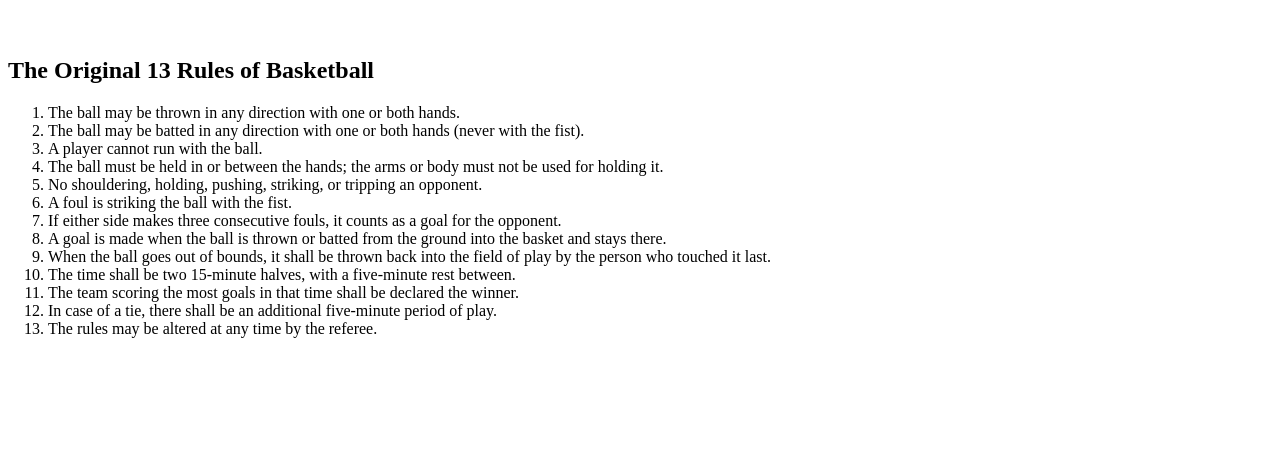
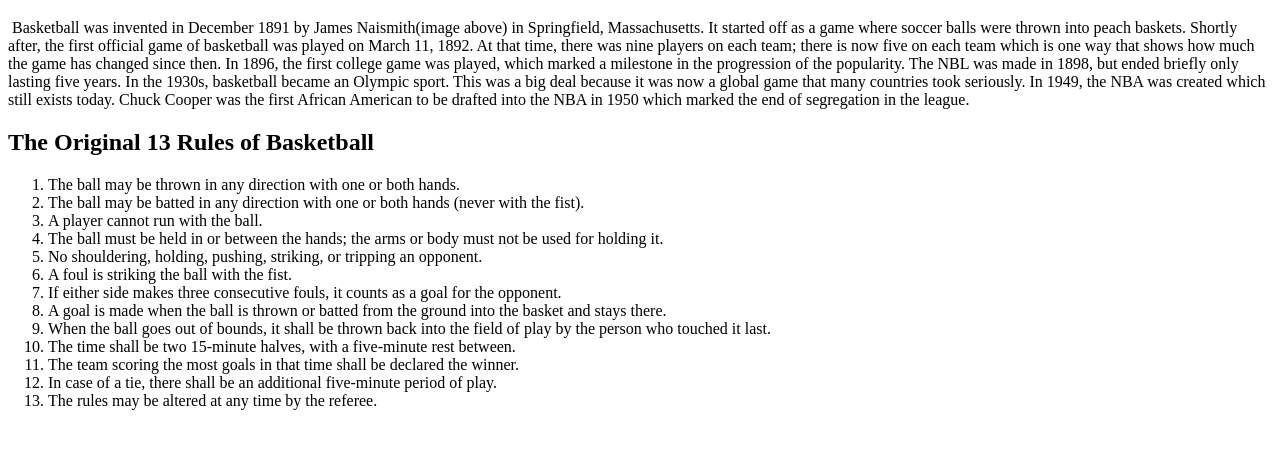
Before and after one commit to ka5haun/The-History-of-Basketball, a plain HTML site: page index.html in a window 1280 px wide. Shown: the part 61-510 px from the top of the page. Drawn offline with Linux system fonts and the light colour scheme.

Commit message:
Update index.html
added paragraph 1

```diff
--- a/index.html
+++ b/index.html
@@ -8,6 +8,8 @@
     <img
     ![james-naismith](https://github.com/user-attachments/assets/238425f7-b117-4c50-851e-98f401d116a9)
     >
+
+    <p1>Basketball was invented in December 1891 by James Naismith(image above) in Springfield, Massachusetts. It started off as a game where soccer balls were thrown into peach baskets. Shortly after, the first official game of basketball was played on March 11, 1892. At that time, there was nine players on each team; there is now five on each team which is one way that shows how much the game has changed since then. In 1896, the first college game was played, which marked a milestone in the progression of the popularity. The NBL was made in 1898, but ended briefly only lasting five years. In the 1930s, basketball became an Olympic sport. This was a big deal because it was now a global game that many countries took seriously. In 1949, the NBA was created which still exists today. Chuck Cooper was the first African American to be drafted into the NBA in 1950 which marked the end of segregation in the league.</p1>
   </body>
 </html>
 <h2>The Original 13 Rules of Basketball</h2>
```
